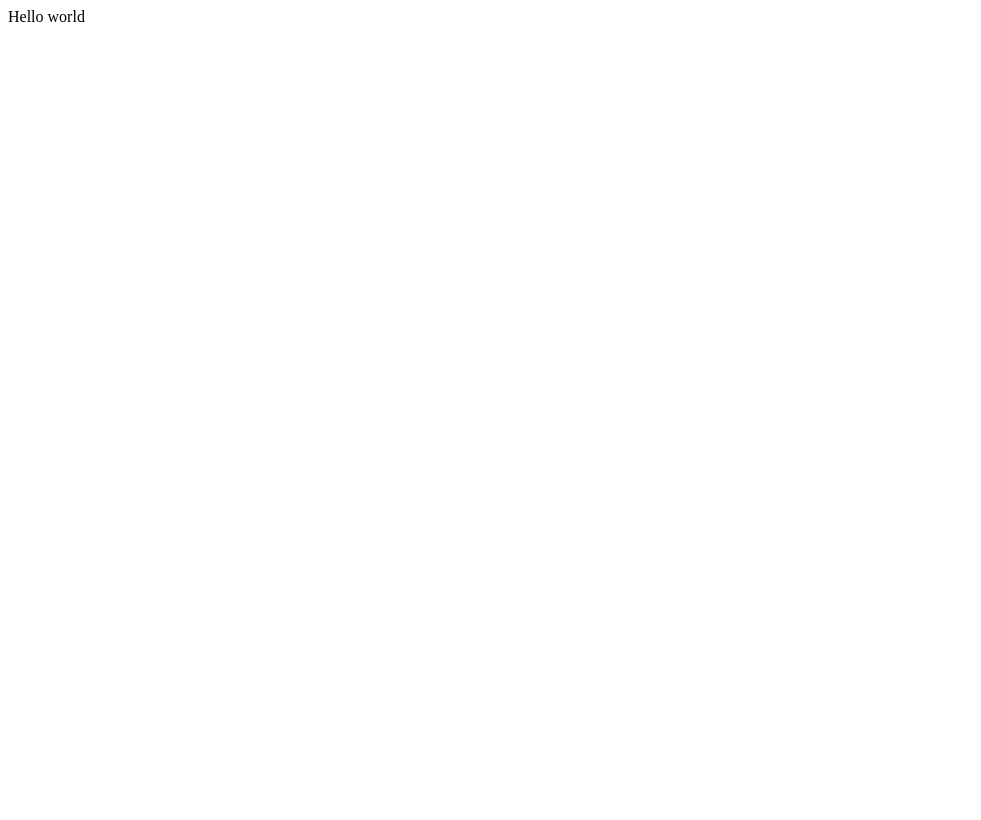
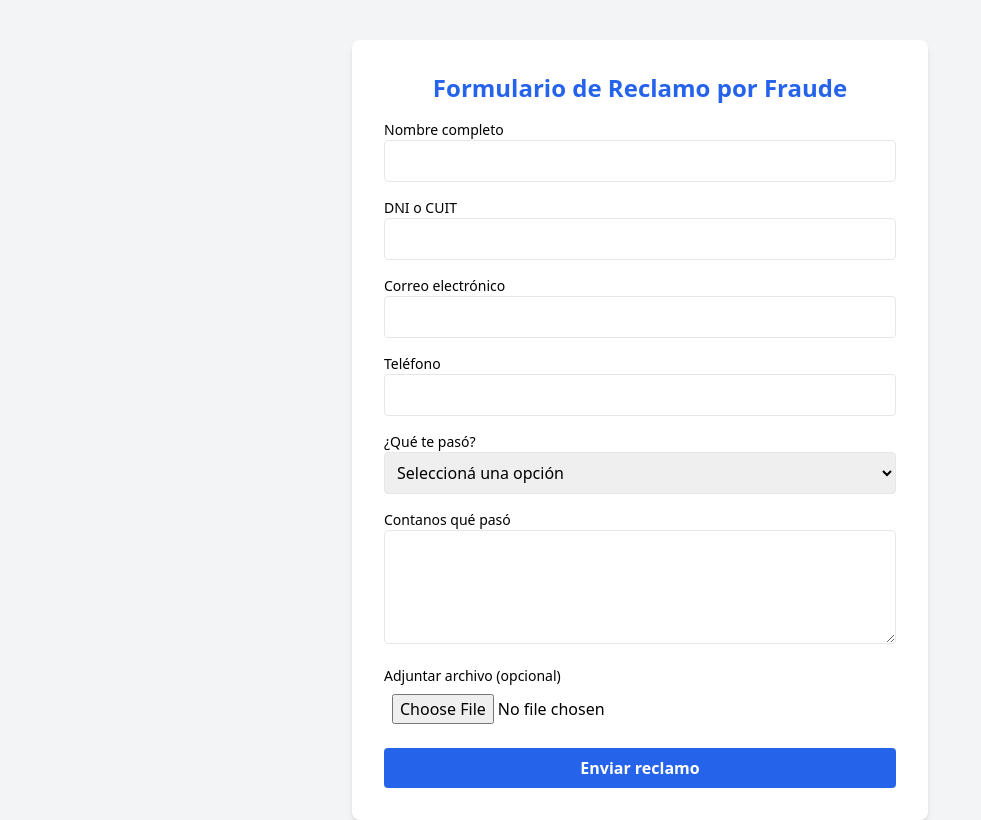
Before and after one commit to hegemonia-lab/formulario-reclamos-prueba, a plain HTML site: page index.html in a window 1280 px wide. Shown: the whole page, without its empty margins (0-981 px from the left). Drawn offline with nearby package versions, Linux system fonts and the light colour scheme.

Commit message:
primer commit

```diff
--- a/index.html
+++ b/index.html
@@ -1,15 +1,71 @@
 <!DOCTYPE html>
-<html>
+<html lang="es">
 
 <head>
-  <meta charset="utf-8">
-  <meta name="viewport" content="width=device-width">
-  <title>replit</title>
-  <link href="style.css" rel="stylesheet" type="text/css" />
+  <meta charset="UTF-8" />
+  <meta name="viewport" content="width=device-width, initial-scale=1.0" />
+  <title>Reclamos por Fraude - Hegemonía</title>
+  <script src="https://cdn.tailwindcss.com"></script>
 </head>
 
-<body>
-  Hello world
+<body class="bg-gray-100 font-sans">
+  <div class="max-w-xl mx-auto p-8 bg-white mt-10 shadow-md rounded-lg">
+    <h1 class="text-2xl font-bold mb-4 text-center text-blue-600">
+      Formulario de Reclamo por Fraude
+    </h1>
+    <form id="reclamoForm">
+      <div class="mb-4">
+        <label class="block text-sm font-medium">Nombre completo</label>
+        <input type="text" name="nombre" required class="w-full p-2 border rounded" />
+      </div>
+
+      <div class="mb-4">
+        <label class="block text-sm font-medium">DNI o CUIT</label>
+        <input type="text" name="dni" required class="w-full p-2 border rounded" />
+      </div>
+
+      <div class="mb-4">
+        <label class="block text-sm font-medium">Correo electrónico</label>
+        <input type="email" name="email" required class="w-full p-2 border rounded" />
+      </div>
+
+      <div class="mb-4">
+        <label class="block text-sm font-medium">Teléfono</label>
+        <input type="tel" name="telefono" required class="w-full p-2 border rounded" />
+      </div>
+
+      <div class="mb-4">
+        <label class="block text-sm font-medium">¿Qué te pasó?</label>
+        <select name="tipo" required class="w-full p-2 border rounded">
+          <option value="">Seleccioná una opción</option>
+          <option>Me sacaron plata sin autorización</option>
+          <option>Me pidieron datos por WhatsApp o llamada</option>
+          <option>Toqué un link y puse mis datos</option>
+          <option>Compré algo y nunca me lo dieron</option>
+          <option>Otro problema</option>
+        </select>
+      </div>
+
+      <div class="mb-4">
+        <label class="block text-sm font-medium">Contanos qué pasó</label>
+        <textarea name="descripcion" rows="4" required class="w-full p-2 border rounded"></textarea>
+      </div>
+
+      <div class="mb-4">
+        <label class="block text-sm font-medium">Adjuntar archivo (opcional)</label>
+        <input type="file" name="archivo" accept=".jpg,.jpeg,.png,.pdf" class="w-full p-2" />
+      </div>
+
+      <button type="submit" class="w-full bg-blue-600 text-white font-semibold py-2 px-4 rounded hover:bg-blue-700">
+        Enviar reclamo
+      </button>
+    </form>
+
+    <div id="mensajeGracias" class="mt-4 text-green-600 font-semibold hidden text-center">
+      ¡Gracias! Tu reclamo fue enviado correctamente.
+    </div>
+  </div>
+
   <script src="script.js"></script>
 </body>
 
--- a/script.js
+++ b/script.js
@@ -0,0 +1,5 @@
+document.getElementById("reclamoForm").addEventListener("submit", function (e) {
+  e.preventDefault();
+  document.getElementById("reclamoForm").classList.add("hidden");
+  document.getElementById("mensajeGracias").classList.remove("hidden");
+});
```
